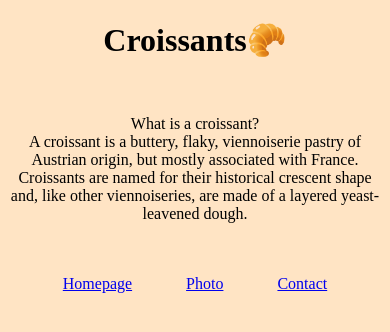
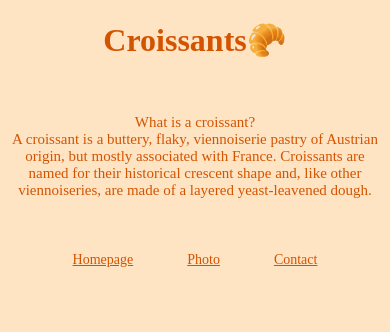
Before and after one commit to mf-dlcz/croissant-website, a plain HTML site: page index.html in a window 390 px wide. Drawn offline with Linux system fonts and the light colour scheme.

Commit message:
Made my website a little bit more responsive

```diff
--- a/style/style.css
+++ b/style/style.css
@@ -1,3 +1,21 @@
+@media (max-width: 768px) {
+	h1 {
+		color: #d35400;
+	}
+	p {
+		color: #d35400;
+		font-size: 15px;
+	}
+	a {
+		color: #d35400;
+		font-size: 14px;
+	}
+	.croissant-pic {
+		display: block;
+		max-width: 200px;
+	}
+}
+
 body {
 	background-color: bisque;
 }
```
